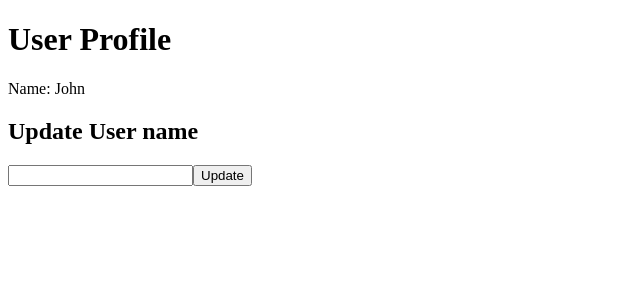
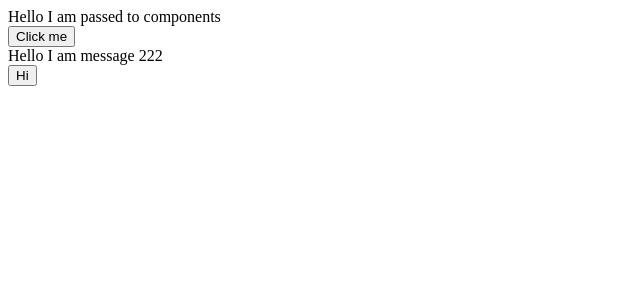
Before and after one commit to Maestro-Kira/react-practice-repository, a React (Vite) app: page / in a window 1280 px wide. Shown: the top 300 px of the page, without its empty margins (0-640 px from the left). Built offline with nearby package versions, Linux system fonts and the light colour scheme.

Commit message:
Practice context API

```diff
--- a/src/App.jsx
+++ b/src/App.jsx
@@ -1,13 +1,15 @@
-import { UserProvider } from "./components/UserContext";
-import UserProfile from "./components/UserProfile";
-import UpdateUser from "./components/UpdateUser";
+import ComponentA from "./components/ComponentA";
+import ComponentB from "./components/ComponentB";
+import { ParentComponent } from "./components/Context";
 
 function App() {
   return (
-    <UserProvider>
-      <UserProfile />
-      <UpdateUser />
-    </UserProvider>
+    <div>
+      <ParentComponent>
+        <ComponentA />
+        <ComponentB />
+      </ParentComponent>
+    </div>
   );
 }
 
--- /dev/null
+++ b/src/components/ComponentA.jsx
@@ -0,0 +1,21 @@
+import React, { useContext } from "react";
+import { AppContext } from "./Context";
+const ComponentA = () => {
+  const { message, setMessage } = useContext(AppContext);
+
+  return (
+    <div>
+      {message}
+      <br />
+
+      <button
+        type="button"
+        onClick={() => setMessage("I am updated  Message after clicky")}
+      >
+        Click me
+      </button>
+    </div>
+  );
+};
+
+export default ComponentA;
--- /dev/null
+++ b/src/components/ComponentB.jsx
@@ -0,0 +1,22 @@
+import React, { useContext } from "react";
+import { AppContext } from "./Context";
+
+const ComponentB = () => {
+  const { message2, setMessage2 } = useContext(AppContext);
+
+  return (
+    <div>
+      {message2}
+      <br />
+      <button
+        onClick={() => {
+          setMessage2("I am updatedMESSAGAGE2");
+        }}
+      >
+        Hi
+      </button>
+    </div>
+  );
+};
+
+export default ComponentB;
--- /dev/null
+++ b/src/components/Context.jsx
@@ -0,0 +1,17 @@
+import { createContext, useState } from "react";
+
+export const AppContext = createContext(null);
+
+export const ParentComponent = ({ children }) => {
+  const [message, setMessage] = useState("Hello I am passed to components");
+  const [message2, setMessage2] = useState("Hello I am message 222");
+
+  const value = {
+    message,
+    setMessage,
+    message2,
+    setMessage2,
+  };
+
+  return <AppContext.Provider value={value}>{children}</AppContext.Provider>;
+};
--- a/src/components/UpdateUser.jsx
+++ /dev/null
@@ -1,33 +0,0 @@
-import { useContext, useState } from "react";
-
-import { UserContext } from "./UserContext";
-
-const UpdateUser = () => {
-  const { updateUser } = useContext(UserContext);
-  const [newName, setNewName] = useState("");
-
-  const handleSubmit = (e) => {
-    e.preventDefault();
-    if (newName.trim()) {
-      updateUser(newName);
-      setNewName("");
-    }
-  };
-
-  return (
-    <div>
-      <h2>Update User name</h2>
-      <form onSubmit={handleSubmit}>
-        <input
-          type="text"
-          value={newName}
-          onChange={(e) => setNewName(e.target.value)}
-        />
-
-        <button type="submit">Update</button>
-      </form>
-    </div>
-  );
-};
-
-export default UpdateUser;
--- a/src/components/UserContext.jsx
+++ /dev/null
@@ -1,18 +0,0 @@
-import { createContext, useState } from "react";
-
-const UserContext = createContext();
-
-const UserProvider = ({ children }) => {
-  const [user, setUser] = useState({ name: "John" });
-  const updateUser = (newName) => {
-    setUser({ name: newName });
-  };
-
-  return (
-    <UserContext.Provider value={{ user, updateUser }}>
-      {children}
-    </UserContext.Provider>
-  );
-};
-
-export { UserContext, UserProvider };
--- a/src/components/UserProfile.jsx
+++ /dev/null
@@ -1,15 +0,0 @@
-import { useContext } from "react";
-import { UserContext } from "./UserContext";
-
-const UserProfile = () => {
-  const { user } = useContext(UserContext);
-
-  return (
-    <div>
-      <h1>User Profile</h1>
-      <p>Name: {user.name}</p>
-    </div>
-  );
-};
-
-export default UserProfile;
```
